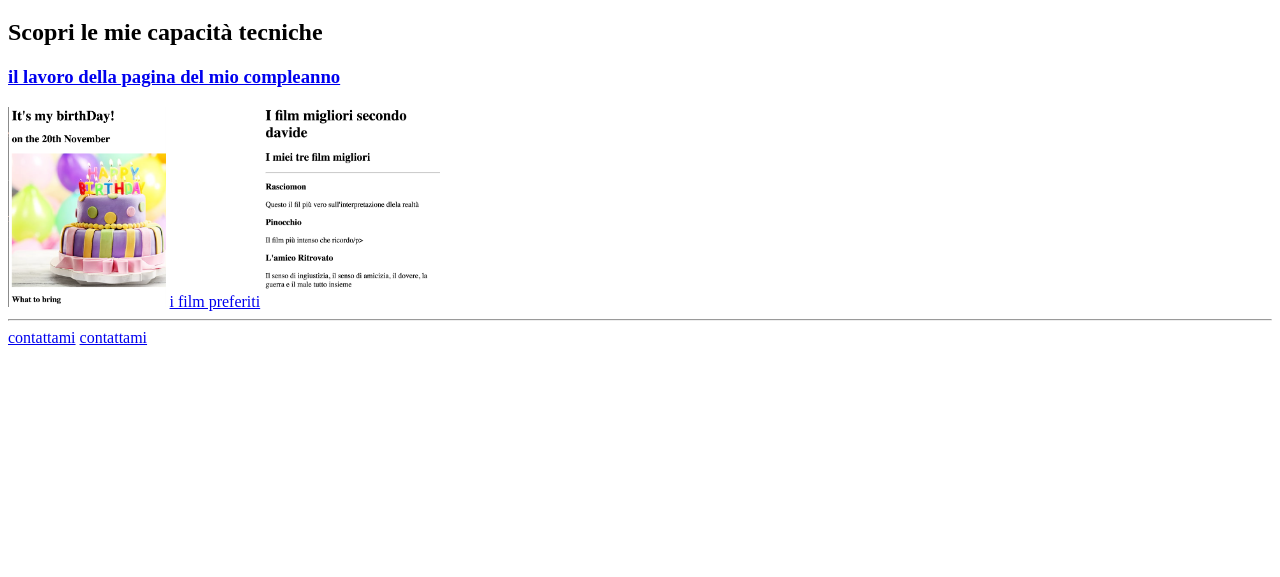
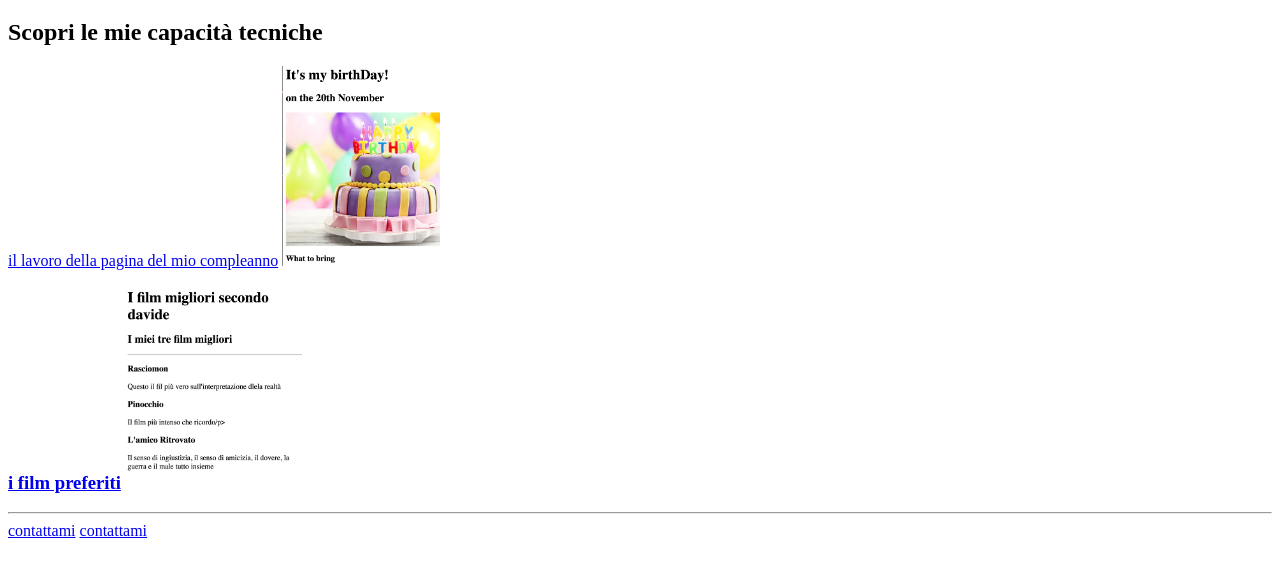
Before and after one commit to seoattivo/html-portofolio, a plain HTML site: page index.html in a window 1280 px wide. Shown: the part 61-638 px from the top of the page. Drawn offline with Linux system fonts and the light colour scheme.

Commit message:
Add files via upload

```diff
--- a/index.html
+++ b/index.html
@@ -10,12 +10,12 @@
     <h1>Il portofilio di Davide Marzorati</h1>
     <h2>Scopri le mie capacità tecniche</h2>
 
-    <h3> <a href="./public/birthday-invite.html">il lavoro della pagina del mio compleanno</a> </h3>
+    <a href="./public/birthday-invite.html">il lavoro della pagina del mio compleanno</a>
    <a href="./public/birthday-invite.html"><img src="./assets/images/compleanno.png" alt="compleanno" height="200px"></a>
-
-   <a href="./public/movie-ranking.html">i film preferiti</a> </h3>
+</h3>
+<h3>  <a href="./public/movie-ranking.html">i film preferiti</a>
    <a href="./public/movie-ranking.html"><img src="./assets/images/i-film.png" alt="film" height="200px"></a>
-
+</h3>
    <hr />
     <a href="./public/contact.html">contattami</a>
     <a href="./public/about.html">contattami</a>
```
